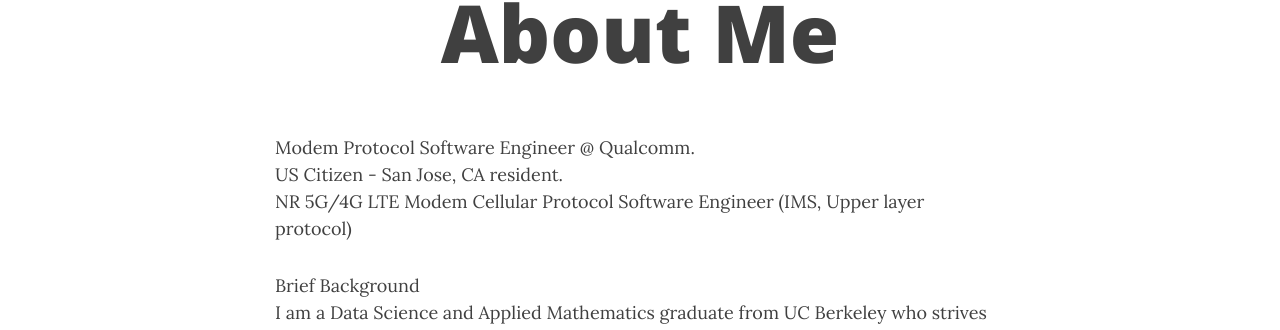
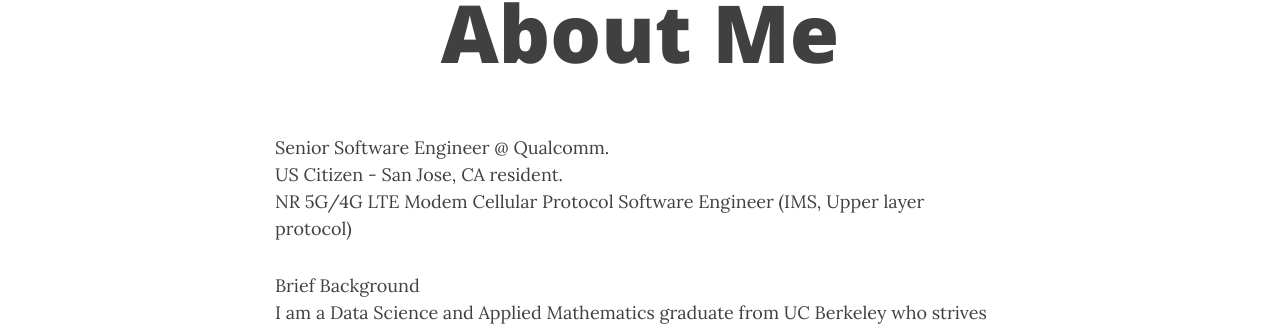
Before and after one commit to henryleou/henryleou.github.io, a Jekyll site: the page built from aboutme.md, in a window 1280 px wide and 971 px high. Shown: the part 142-472 px from the top of the window. Built offline with Jekyll 4.4.1, drawn with Linux system fonts in a browser that asks for light colours.

Commit message:
update about

```diff
--- a/aboutme.md
+++ b/aboutme.md
@@ -3,7 +3,7 @@ layout: page
 title: "About Me"
 permalink: /aboutme/
 ---
-Modem Protocol Software Engineer @ Qualcomm.
+Senior Software Engineer @ Qualcomm.
 US Citizen - San Jose, CA resident.
 NR 5G/4G LTE Modem Cellular Protocol Software Engineer (IMS, Upper layer protocol)
 
```
